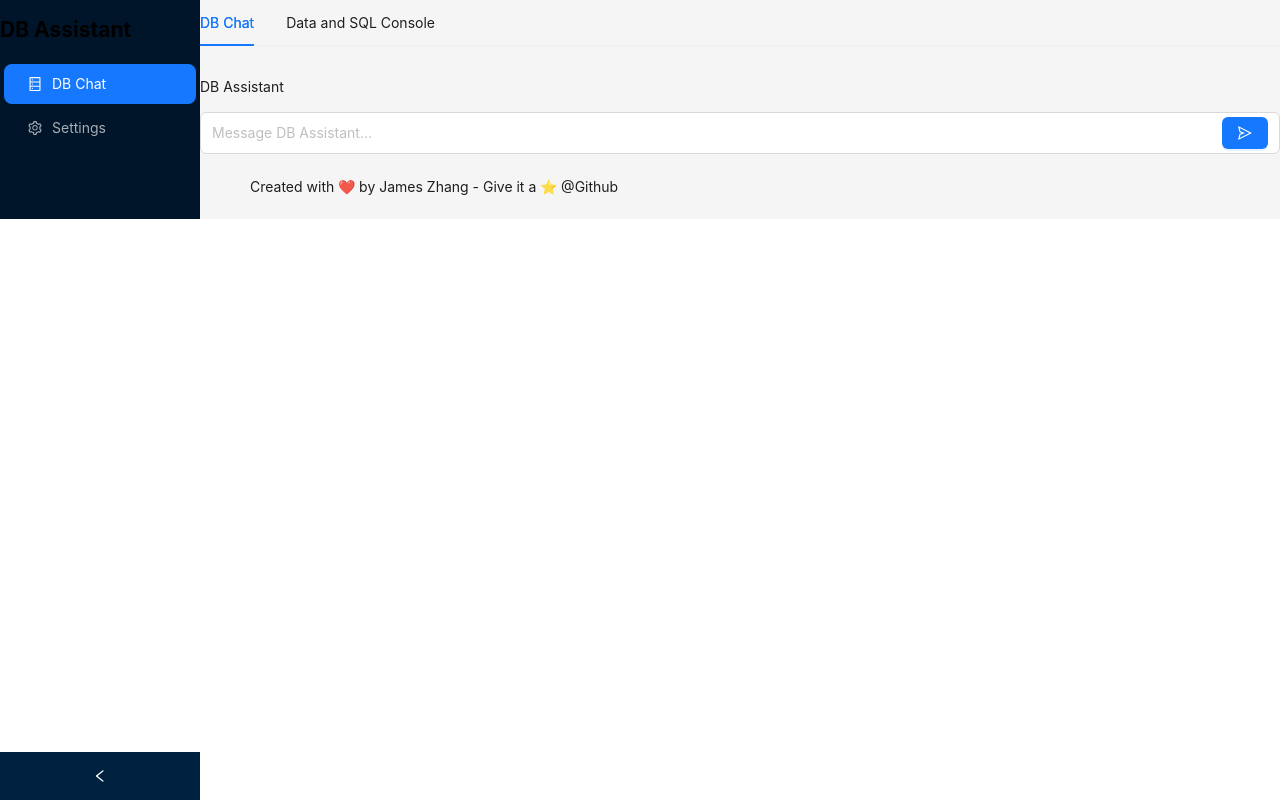
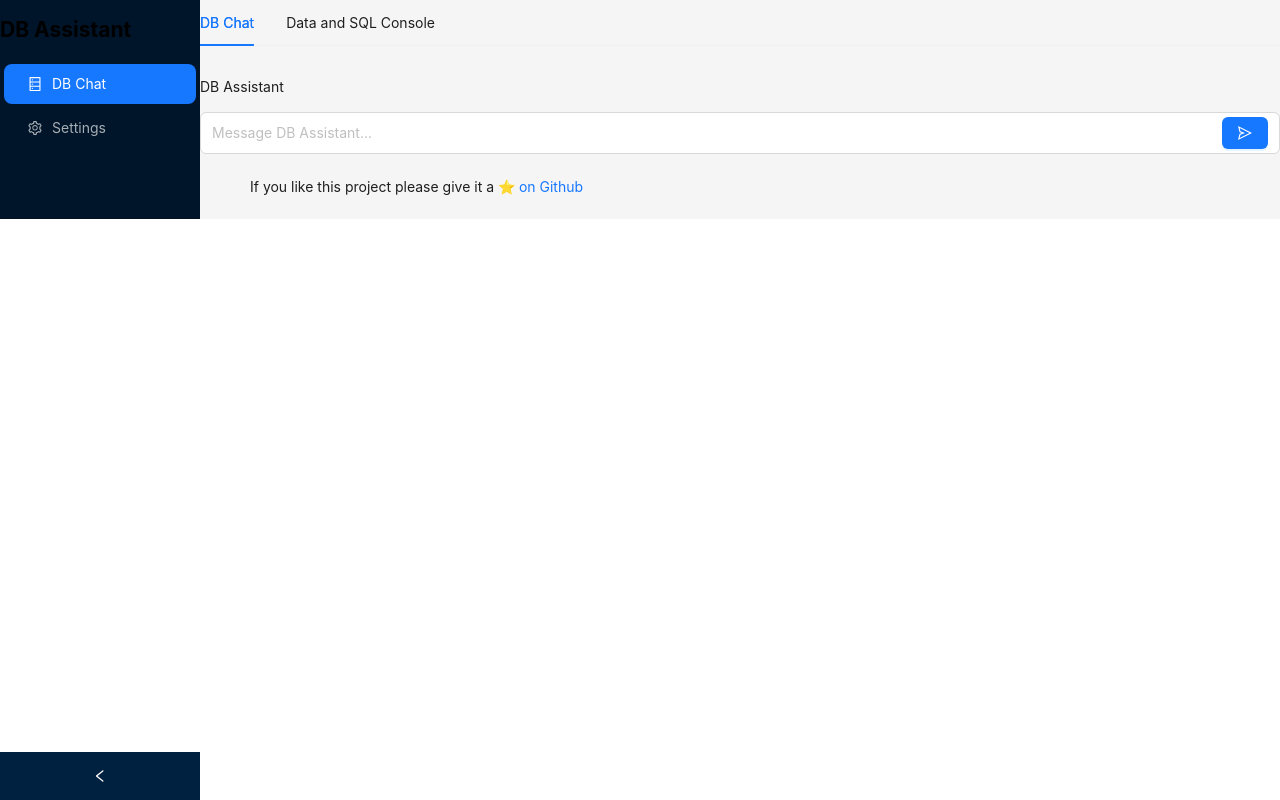
Before and after one commit to chat-stack/db-assistant, a Next.js app: page /db-chat in a window 1280 px wide. Built offline with nearby package versions, Linux system fonts and the light colour scheme.

Commit message:
readme and footer

```diff
--- a/pages/_app.tsx
+++ b/pages/_app.tsx
@@ -75,7 +75,10 @@ const App = ({ Component, pageProps }: AppProps) => {
           <Component {...pageProps} />
         </Content>
         <Footer className="text-center py-4">
-          Created with ❤️ by James Zhang - Give it a ⭐ @Github
+          If you like this project please give it a{' '}
+          <a href="https://github.com/chat-stack/db-assistant" target="_blank">
+            ⭐ on Github
+          </a>
         </Footer>
       </Layout>
     </Layout>
```
Also changed, not shown: 1 other file (tests, documents, lock files or other folders).
